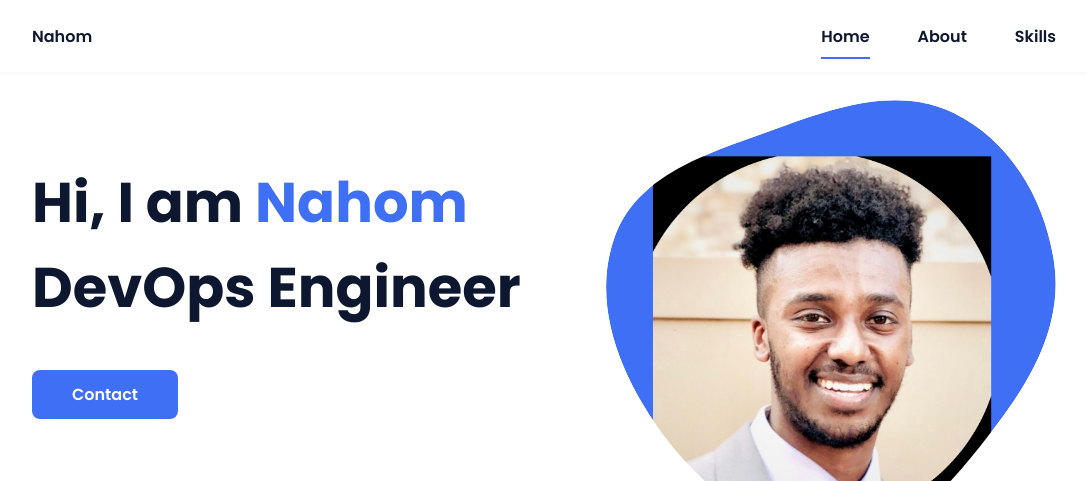
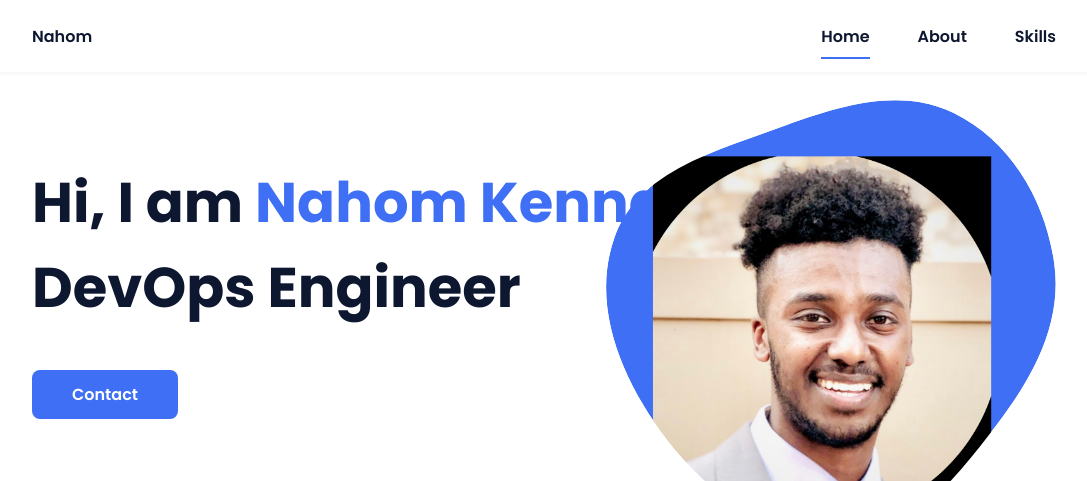
Before and after one commit to natnael21/test-pro, a plain HTML site: page index.html in a window 1280 px wide. Shown: the top 481 px of the page, without its empty margins (96-1183 px from the left). Drawn offline with nearby package versions, Linux system fonts and the light colour scheme.

Commit message:
pipeline

```diff
--- a/index.html
+++ b/index.html
@@ -37,7 +37,7 @@
             <!--===== HOME =====-->
             <section class="home bd-grid" id="home">
                 <div class="home__data">
-                    <h1 class="home__title">Hi, I am <span class="home__title-color">Nahom</span><br> DevOps Engineer</h1>
+                    <h1 class="home__title">Hi, I am <span class="home__title-color">Nahom Kenna</span><br> DevOps Engineer</h1>
 
                     <a href="#" class="button">Contact</a>
                 </div>
```
